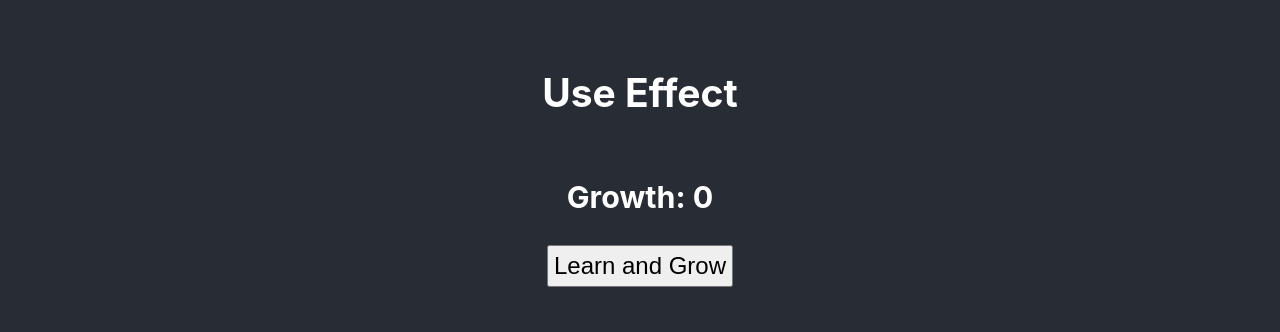
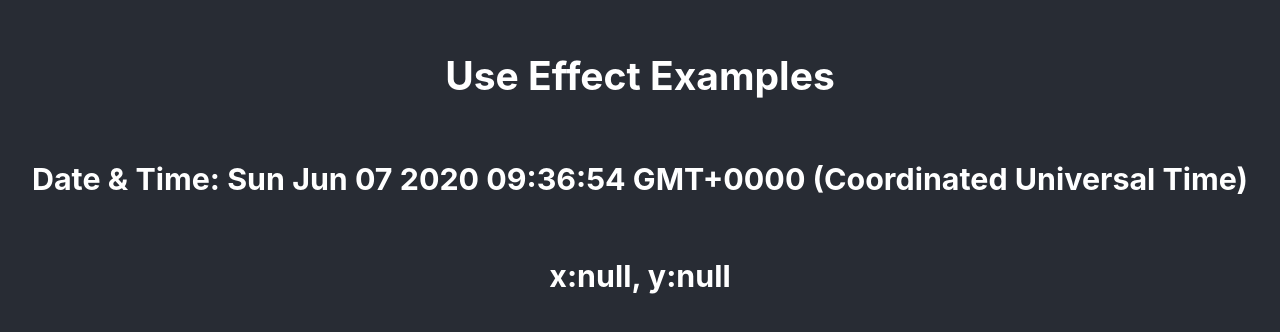
Before and after one commit to kllmmc23/aws, a React (Create React App) app: page / in a window 1280 px wide. Shown: the part 228-560 px from the top of the page. Built offline with nearby package versions, Linux system fonts and the light colour scheme.

Commit message:
UseEffect time and position

```diff
--- a/src/App.js
+++ b/src/App.js
@@ -1,6 +1,6 @@
 import React from "react";
 import "./sass/App.scss";
-import UseEffect from "./Components/Hooks/UseEffect";
+import UseEffectTime from "./Components/Hooks/UseEffectTime";
 
 function App() {
 
@@ -8,7 +8,7 @@ function App() {
   return (
     <div className="App">
       <header className="App-header">
-        <UseEffect />
+        <UseEffectTime />
       </header>
     </div>
   );
--- /dev/null
+++ b/src/Components/Hooks/UseEffectTime.jsx
@@ -0,0 +1,48 @@
+import React, { Fragment, useEffect, useState } from "react";
+
+const initXY = {
+  x: null,
+  y: null,
+};
+
+function UseEffectTime() {
+  const [time, setTime] = useState(Date);
+  const [xy, setXY] = useState(initXY);
+
+  useEffect(() => {
+    let handle = setInterval(() => {
+      setTime(Date);
+    }, 1000);
+    return () => {
+      clearInterval(handle);
+    };
+  });
+
+  const mouseMoveHandle = (e) => {
+    setXY({
+      x: e.clientX,
+      y: e.clientY,
+    });
+  };
+
+//   useEffect(() => {
+//     window.addEventListener("mousemove", mouseMoveHandle);
+//   }, []);
+
+  useEffect(() => {
+    window.addEventListener("mousemove", mouseMoveHandle);
+    return () => {
+      window.removeEventListener("mousemove", mouseMoveHandle);
+    };
+  });
+
+  return (
+    <Fragment>
+      <h2>Use Effect Examples</h2>
+      <h3>Date & Time: {time}</h3>
+      <h3>{`x:${xy.x}, y:${xy.y}`}</h3>
+    </Fragment>
+  );
+}
+
+export default UseEffectTime;
```
